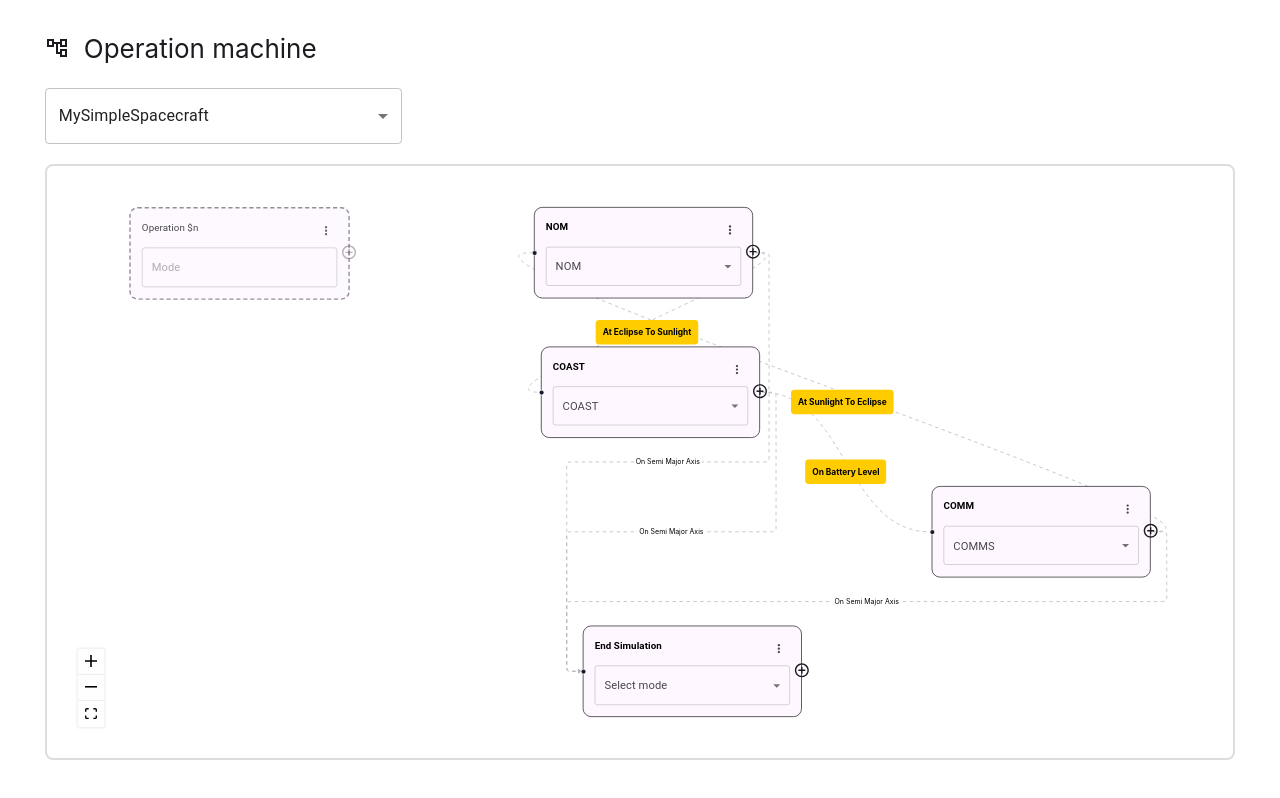
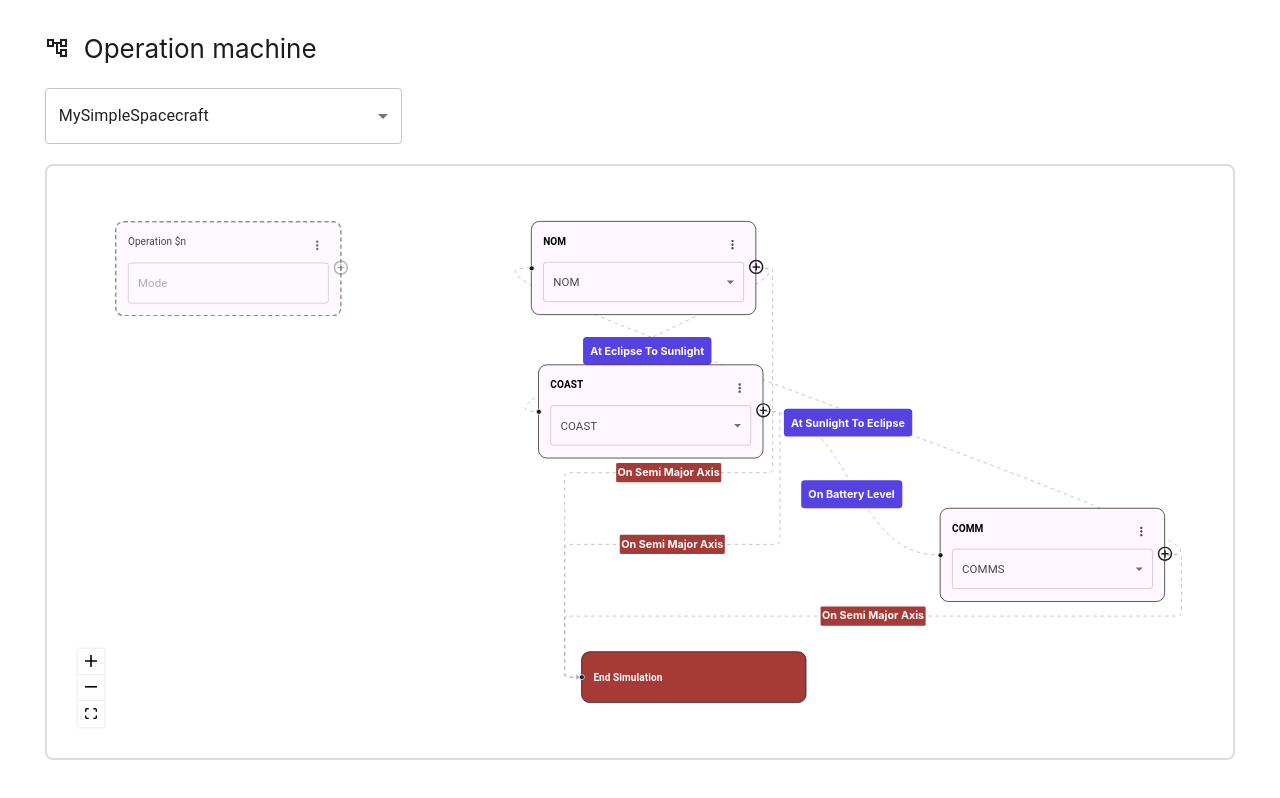
Before and after one commit to tcasazza-ienai/operation-machine-prototype, a React (Create React App) app: page / in a window 1280 px wide. Shown: the top 798 px of the page. Built offline with nearby package versions, Linux system fonts and the light colour scheme.

Commit message:
End Simulation styles

```diff
--- a/src/App.css
+++ b/src/App.css
@@ -42,13 +42,20 @@
 
 .edge-label-renderer__custom-edge {
   position: absolute;
-  background-color: #ffcc00;
+  background-color: #5641e2;
+  color: #fff;
   padding: 10px;
   border-radius: 5px;
-  font-size: 12px;
+  font-size: 15px;
   font-weight: 700;
 }
 
 .react-flow__edge-textbg {
-  fill: #f7f9fb;
+  fill: #a53a36 !important;
 }
+
+.react-flow__edge-text {
+  fill: #fff !important;
+  font-size: 15px !important;
+  font-weight: 700 !important;
+}
--- /dev/null
+++ b/src/components/operation/operation-end-simulation-node.tsx
@@ -0,0 +1,54 @@
+import { Box, Typography } from "@mui/material";
+import { Handle, Position } from "@xyflow/react";
+import React from "react";
+
+const OperationEndSimulationNode: React.FC = () => {
+  return (
+    <Box sx={nodeContainerStyle}>
+      <Box sx={titleContainterStyle}>
+        <Typography sx={titleStyle} variant="h6">
+          {" End Simulation"}
+        </Typography>
+      </Box>
+      <Handle
+        type="source"
+        position={Position.Right}
+        style={{ visibility: "hidden" }}
+      />
+      <Handle
+        type="source"
+        id="terminate-sim-source"
+        position={Position.Right}
+        style={{ visibility: "hidden" }}
+      />
+      <Handle type="target" position={Position.Left} />
+    </Box>
+  );
+};
+
+export default OperationEndSimulationNode;
+
+const nodeContainerStyle = {
+  padding: 2,
+  border: "1px solid #1D1B20",
+  borderRadius: "12px",
+  color: "#fff",
+  background: "#A53A36",
+  position: "relative",
+  minWidth: "280px",
+  textAlign: "center",
+  cursor: "drag",
+  overflow: "visible",
+};
+
+const titleContainterStyle = {
+  display: "flex",
+  justifyContent: "start",
+  alignItems: "center",
+  paddingY: "8px",
+};
+
+const titleStyle = {
+  fontSize: "14px",
+  fontWeight: "bold",
+};
--- a/src/components/operation/operation-node.tsx
+++ b/src/components/operation/operation-node.tsx
@@ -13,6 +13,7 @@ import {
 } from "../../entities/OpMachine.ts";
 import OperationNodeEdit from "./operation-node-edit.tsx";
 import BasicDialog from "../modals/basic-dialog.tsx";
+import OperationEndSimulationNode from "./operation-end-simulation-node.tsx";
 
 const OperationNode: React.FC<NodeProps> = ({ data }) => {
   const opMachine = useOpMachineStore((state) => state.opMachine);
@@ -114,14 +115,26 @@ const OperationNode: React.FC<NodeProps> = ({ data }) => {
 
   useEffect(() => {
     setDataLabel((data.operation as Operation360).getOpName());
+    console.log(data);
   }, [data]);
   return (
     <>
-      {editMode.active ? (
+      {(data.operation as Operation360).getId() === "" &&
+      (data.operation as Operation360).getOpName() === "End Simulation" ? (
+        <OperationEndSimulationNode />
+      ) : editMode.active ? (
         <Box
           onBlur={() => {
             onBlurEditOperation();
           }}
+          onKeyDown={(e) => {
+            if (e.key === "Enter") {
+              if (document.activeElement) {
+                (document.activeElement as HTMLElement).blur();
+              }
+            }
+          }}
+          tabIndex={0}
         >
           <OperationNodeEdit
             defaultName={defaultName()}
```
